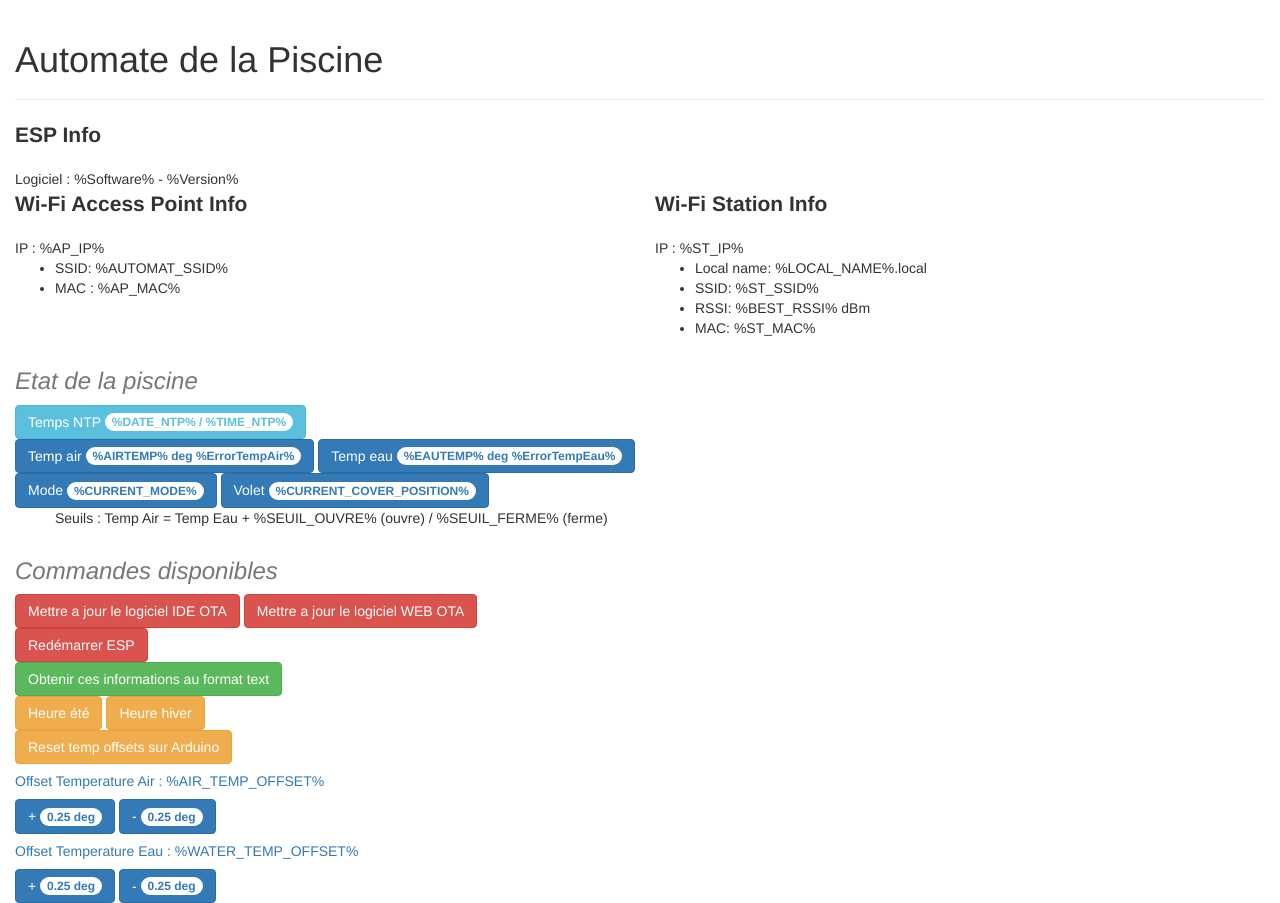
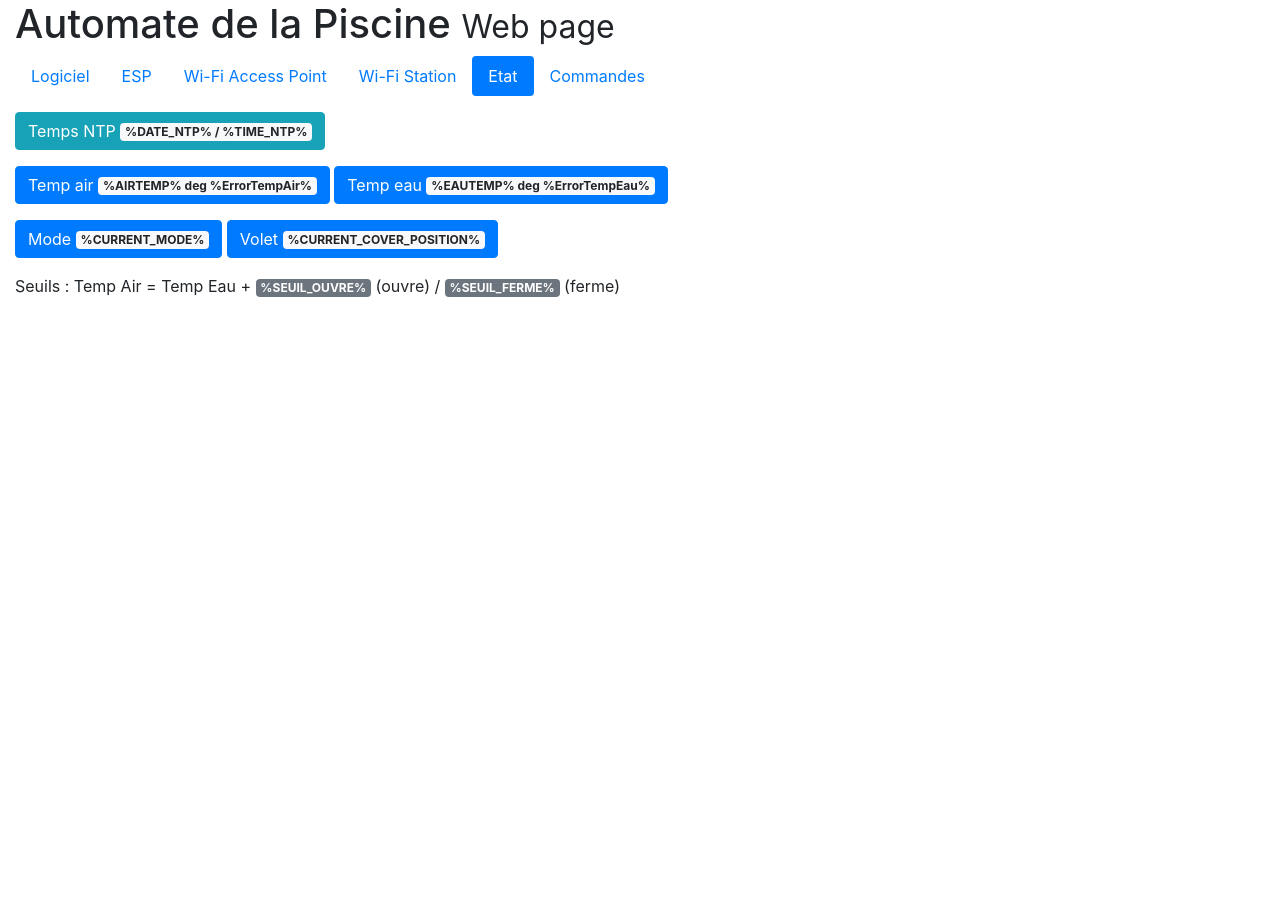
Before and after one commit to lionelmichaud/SwimminpoolAutomate32, a plain HTML site: page ESP32_Automat/data/HomePage.html in a window 1280 px wide. After the commit the page ends 800 px from the top, so only its background shows below. Drawn offline with nearby package versions, Linux system fonts and the light colour scheme.

Commit message:
Nouvelle page web
Web page avec tabs
Nouvelle version de Bootstrap 4.1.3
Support de Serial debug

```diff
--- a/ESP32_Automat/data/HomePage.html
+++ b/ESP32_Automat/data/HomePage.html
@@ -1,53 +1,65 @@
 <!DOCTYPE html>
 <html lang='fr'>
+
 <head>
+    <!-- Required meta tags -->
+    <meta charset="utf-8">
 	<meta http-equiv='refresh' content='60' name='viewport' content='width=device-width, initial-scale=1'/>
-	<link rel='stylesheet' href='https://maxcdn.bootstrapcdn.com/bootstrap/3.3.7/css/bootstrap.min.css'>
-	<script src='https://ajax.googleapis.com/ajax/libs/jquery/3.1.1/jquery.min.js'></script>
-	<script src='https://maxcdn.bootstrapcdn.com/bootstrap/3.3.7/js/bootstrap.min.js'></script>
+
+    <!-- Bootstrap CSS -->
+	<!-- <link rel='stylesheet' href='https://maxcdn.bootstrapcdn.com/bootstrap/3.3.7/css/bootstrap.min.css'> -->
+    <link rel="stylesheet" href="https://stackpath.bootstrapcdn.com/bootstrap/4.1.3/css/bootstrap.min.css">
 </head>
 
  <body>
-	<div class='container-fluid'>
-		<div class='row'>
-			<div class='col-md-12'>
-				<div class='page-header'>
-					<h1>Automate de la Piscine</h1>
+    <div class="container-fluid">
+		<div class="row">
+			<div class="col-md-12">
+				<div class="page-header">
+					<h1>
+						Automate de la Piscine <small>Web page</small>
+					</h1>
 				</div>
-			</div>
-		</div>
-		<div class='row'>
-	  		<div class='col-md-6'>
-	     		<p class='lead'>
-	        		<strong>ESP Info</strong>
-	     		</p>
 				<div>
+					<ul class="nav nav-pills mb-3" id="pills-tab" role="tablist">
+						<li class="nav-item">
+							<a class="nav-link" href="#tab_logiciel" role="tab" data-toggle="pill" aria-controls="tab_logiciel" aria-selected="false">Logiciel</a>
+						</li>
+						<li class="nav-item">
+							<a class="nav-link" href="#tab_ESP" role="tab" data-toggle="pill" aria-controls="tab_ESP" aria-selected="false">ESP</a>
+						</li>
+						<li class="nav-item">
+							<a class="nav-link" href="#tab_AP" role="tab" data-toggle="pill" aria-controls="tab_AP" aria-selected="false">Wi-Fi Access Point</a>
+						</li>
+						<li class="nav-item">
+							<a class="nav-link" href="#tab_ST" role="tab" data-toggle="pill" aria-controls="tab_ST" aria-selected="false">Wi-Fi Station</a>
+						</li>
+						<li class="nav-item">
+							<a class="nav-link active" href="#tab_State" role="tab" data-toggle="pill" aria-controls="tab_State" aria-selected="true">Etat</a>
+						</li>
+						<li class="nav-item">
+							<a class="nav-link" href="#tab_Cmd" role="tab" data-toggle="pill" aria-controls="tab_Cmd" aria-selected="false">Commandes</a>
+						</li>
+					</ul>
+					<div class="tab-content" id="pills-tabContent">
+						<div class="tab-pane" role="tabpanel" id="tab_logiciel">
 			       			<span>Logiciel : %Software% - %Version% </span>
 						</div>
+						<div class="tab-pane" role="tabpanel" id="tab_ESP">
+							<ul>
+								<li>Flash Clock: %FLASHCHIP_SPEED%</li>
+								<li>Flash Mode : %FLASHCHIP_MODE%</li>
+							</ul>
 						</div>
-		</div>
-
-		<div class='row'>
-			<div class='col-md-6'>
-				<p class='lead'>
-					<strong>Wi-Fi Access Point Info</strong>
-				</p>
-				<div>
+						<div class="tab-pane" role="tabpanel" id="tab_AP">
 							<span>IP : %AP_IP%</span>
-				</div>
 							<ul>
 								<li>SSID: %AUTOMAT_SSID%</li>
 								<li>MAC : %AP_MAC%</li>
 							</ul>
 						</div>
-
-			<div class='col-md-6'>
-				<p class='lead'>
-					<strong>Wi-Fi Station Info</strong>
-				</p>
-				<div>
+						<div class="tab-pane" role="tabpanel" id="tab_ST">
 	   						<span>IP : %ST_IP%</span>
-				</div>
 							<ul>
 			   					<li>Local name: %LOCAL_NAME%.local</li>
 			   					<li>SSID: %ST_SSID%</li>
@@ -55,45 +67,60 @@
 			   					<li>MAC: %ST_MAC%</li>
 							</ul>
 						</div>
+						<div class="tab-pane active" role="tabpanel" id="tab_State">
+							<p>
+							</p>
+							<p>
+								<button type="button" class="btn btn-info" >Temps NTP <span class="badge badge-light">%DATE_NTP% / %TIME_NTP%</span></button>
+							</p>
+							<p>
+				    			<button type="button" class="btn btn-primary" >Temp air <span class='badge badge-light'>%AIRTEMP% deg %ErrorTempAir%</span></button>
+				    			<button type="button" class="btn btn-primary" >Temp eau <span class='badge badge-light'>%EAUTEMP% deg %ErrorTempEau%</span></button>
+							</p>
+							<p>
+				    			<button type="button" class="btn btn-primary" >Mode <span class='badge badge-light'>%CURRENT_MODE%</span></button>
+				    			<button type="button" class="btn btn-primary" >Volet <span class='badge badge-light'>%CURRENT_COVER_POSITION%</span></button>
+							</p>
+								<a>Seuils : Temp Air = Temp Eau + <span class="badge badge-secondary">%SEUIL_OUVRE%</span> (ouvre) / <span class="badge badge-secondary">%SEUIL_FERME%</span> (ferme)</a>
 						</div>
+						<div class="tab-pane" role="tabpanel" id="tab_Cmd">
+							<p>
+							</p>
+							<a href=/update_IDE  target=blank class='btn btn-danger btn-block'  >Mettre a jour via IDE OTA</a>
+							<a href=/update_WEB  target=blank class='btn btn-danger btn-block'  >Mettre a jour via WEB OTA</a>
+							<a href=/restart     target=blank class='btn btn-danger btn-block'  >Red&eacute;marrer ESP</a>
+							<a href=/info        target=blank class='btn btn-success btn-block' >Obtenir ces informations au format text</a>
+							<a href=/heure_ete   target=blank class='btn btn-primary btn-block' >Heure &eacute;t&eacute;</a>
+							<a href=/heure_hiver target=blank class='btn btn-primary btn-block' >Heure hiver</a>
+							<a href=/reset_offs  target=blank class='btn btn-primary btn-block' >Reset temp offsets sur Arduino</a>
+							<p>
+							</p>
 
-		<div class='row'>
-			<div class='col-md-12'>
-    			<h3 class='text-muted'>
-    				<em>Etat de la piscine</em>
-    			</h3>
-    			<a class='nav-link btn btn-info' href='#'>Temps NTP <span class='badge badge-light'>%DATE_NTP% / %TIME_NTP%</span></a><br>
-    			<a class='nav-link btn btn-primary' href='#'>Temp air <span class='badge badge-light'>%AIRTEMP% deg %ErrorTempAir%</span></a>
-    			<a class='nav-link btn btn-primary' href='#'>Temp eau <span class='badge badge-light'>%EAUTEMP% deg %ErrorTempEau%</span></a><br>
-    			<a class='nav-link btn btn-primary' href='#'>Mode <span class='badge badge-light'>%CURRENT_MODE%</span></a>
-    			<a class='nav-link btn btn-primary' href='#'>Volet <span class='badge badge-light'>%CURRENT_COVER_POSITION%</span></a>
-    			<ul>
-      				Seuils : Temp Air = Temp Eau + %SEUIL_OUVRE% (ouvre) / %SEUIL_FERME% (ferme)
-    			</ul>
+							<div class="row">
+								<div class="col-md-6">
+									<h6 class='text-left text-primary'>Offset Temperature Air : %AIR_TEMP_OFFSET%</h6>
+					      			<button type="button" class="btn btn-primary btn-lg" href=/air_plus target=blank>+ <span class='badge badge-light'>0.25 deg</span></button>
+									<button type="button" class="btn btn-primary btn-lg" href=/air_moins target=blank>- <span class='badge badge-light'>0.25 deg</span></button>
+									<p>
+									</p>
+								</div>
+								<div class="col-md-6">
+									<h6 class='text-left text-primary'>Offset Temperature Eau : %WATER_TEMP_OFFSET%</h6>
+									<button type="button" class="btn btn-primary btn-lg" href=/eau_plus target=blank>+ <span class='badge badge-light'>0.25 deg</span></button>
+									<button type="button" class="btn btn-primary btn-lg" href=/eau_moins target=blank>- <span class='badge badge-light'>0.25 deg</span></button>
+								</div>
+							</div>
+						</div>
+					</div>
+				</div>
+			</div>
 		</div>
 	</div>
 
-		<div class='row'>
-			<div class='col-md-12'>
-    			<h3 class='text-muted'>
-        			<em>Commandes disponibles</em>
-    			</h3>
-				<a href=/update_IDE target=blank class='btn btn-danger'  >Mettre a jour le logiciel IDE OTA</a>
-				<a href=/update_WEB target=blank class='btn btn-danger'  >Mettre a jour le logiciel WEB OTA</a><br>
-				<a href=/restart    target=blank class='btn btn-danger'  >Red&eacute;marrer ESP</a><br>
-				<a href=/info       target=blank class='btn btn-success' >Obtenir ces informations au format text</a><br>
-				<a href=/heure_ete  target=blank class='btn btn-warning' >Heure &eacute;t&eacute;</a>
-				<a href=/heure_hiver target=blank class='btn btn-warning' >Heure hiver</a><br>
-				<a href=/reset_offs target=blank class='btn btn-warning' >Reset temp offsets sur Arduino</a><br>
-
-				<h5 class='text-left text-primary'>Offset Temperature Air : %AIR_TEMP_OFFSET%</h5>
-      			<a class='nav-link btn btn-primary' href=/air_plus target=blank>+ <span class='badge badge-light'>0.25 deg</span></a>
-				<a class='nav-link btn btn-primary' href=/air_moins target=blank>- <span class='badge badge-light'>0.25 deg</span></a><br>
-				<h5 class='text-left text-primary'>Offset Temperature Eau : %WATER_TEMP_OFFSET%</h5>
-				<a class='nav-link btn btn-primary' href=/eau_plus target=blank>+ <span class='badge badge-light'>0.25 deg</span></a>
-				<a class='nav-link btn btn-primary' href=/eau_moins target=blank>- <span class='badge badge-light'>0.25 deg</span></a><br>
-			</div>
-		</div>
-	</div>
+    <!-- Optional JavaScript -->
+    <!-- jQuery first, then Popper.js, then Bootstrap JS -->
+    <script src="https://code.jquery.com/jquery-3.3.1.slim.min.js" integrity="sha384-q8i/X+965DzO0rT7abK41JStQIAqVgRVzpbzo5smXKp4YfRvH+8abtTE1Pi6jizo" crossorigin="anonymous"></script>
+    <script src="https://cdnjs.cloudflare.com/ajax/libs/popper.js/1.14.3/umd/popper.min.js" integrity="sha384-ZMP7rVo3mIykV+2+9J3UJ46jBk0WLaUAdn689aCwoqbBJiSnjAK/l8WvCWPIPm49" crossorigin="anonymous"></script>
+    <script src="https://stackpath.bootstrapcdn.com/bootstrap/4.1.3/js/bootstrap.min.js" integrity="sha384-ChfqqxuZUCnJSK3+MXmPNIyE6ZbWh2IMqE241rYiqJxyMiZ6OW/JmZQ5stwEULTy" crossorigin="anonymous"></script>
    </body>
 </html>
```
Also changed, not shown: 12 other files. Lines whose indentation alone changed are shown as unchanged.
